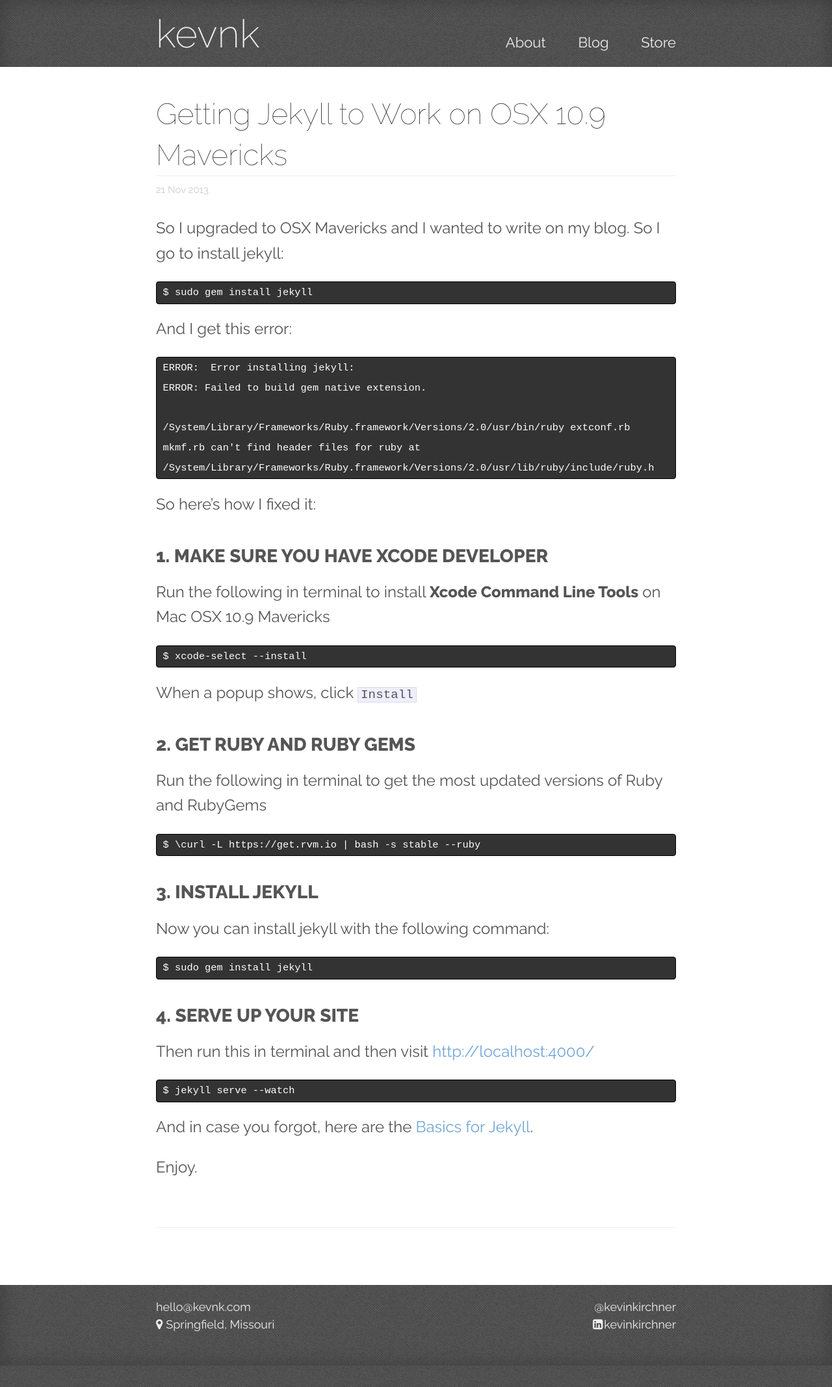
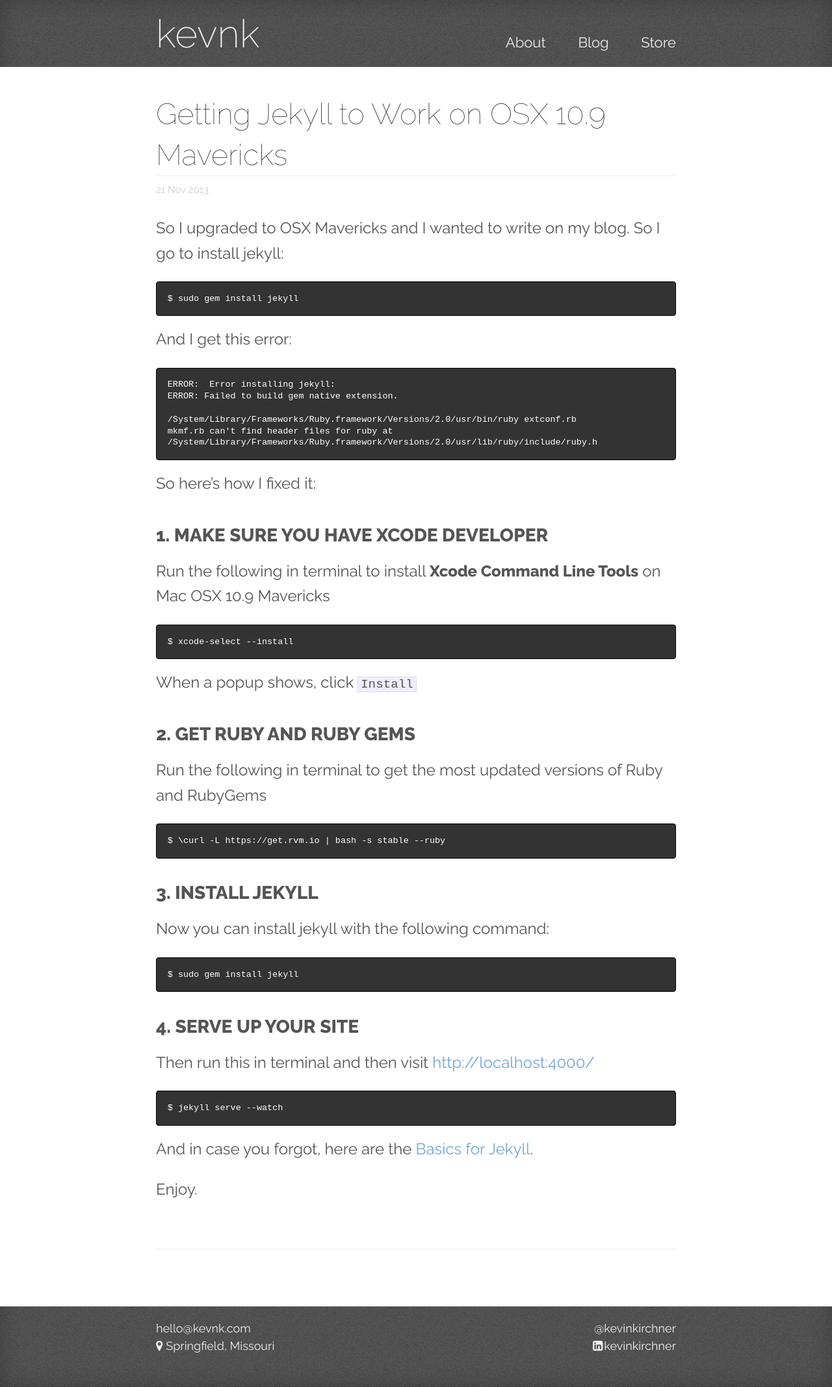
Before and after one commit to kevnk/kevnk.github.io, a Jekyll site: the page built from _posts/2013-11-21-getting-jekyll-to-work-on-mavericks.md, in a window 1280 px wide. Shown: the whole page at 65% size. Built offline with Jekyll 4.4.1, drawn with Linux system fonts in a browser that asks for light colours; comment, search, counter and statistics services are not loaded.

Commit message:
updating style to code

```diff
--- a/assets/css/main.css
+++ b/assets/css/main.css
@@ -195,9 +195,11 @@
 .post pre {
   border: 1px solid #ddd;
   background-color: #eef;
-  padding: 0 .5em .1em;
+  padding: 1em;
   overflow-x: auto;
   border-radius: 4px;
+  font-size: .7em;
+  line-height: 1em;
 }
 
 .post ul, .post ol {
@@ -227,6 +229,16 @@
 .post pre code {
   background-color: #333;
 }
+
+blockquote {
+    padding: 1em 1.5em 0;
+    margin: 1em 0;
+    background: #eee;
+    border-radius: 5px;
+    font-weight: 200;
+    overflow: hidden;
+}
+
 
 
 /* RESPONSIVE ========================== */
```
